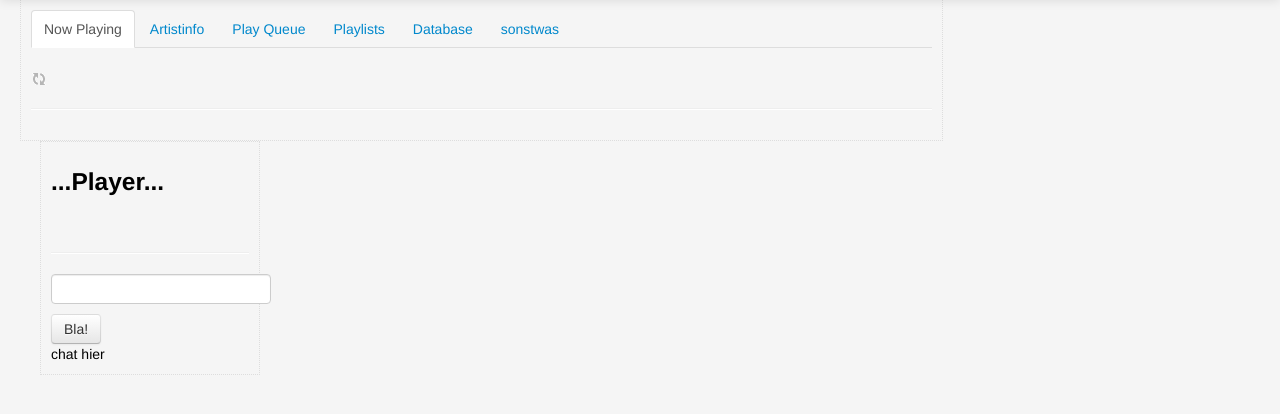
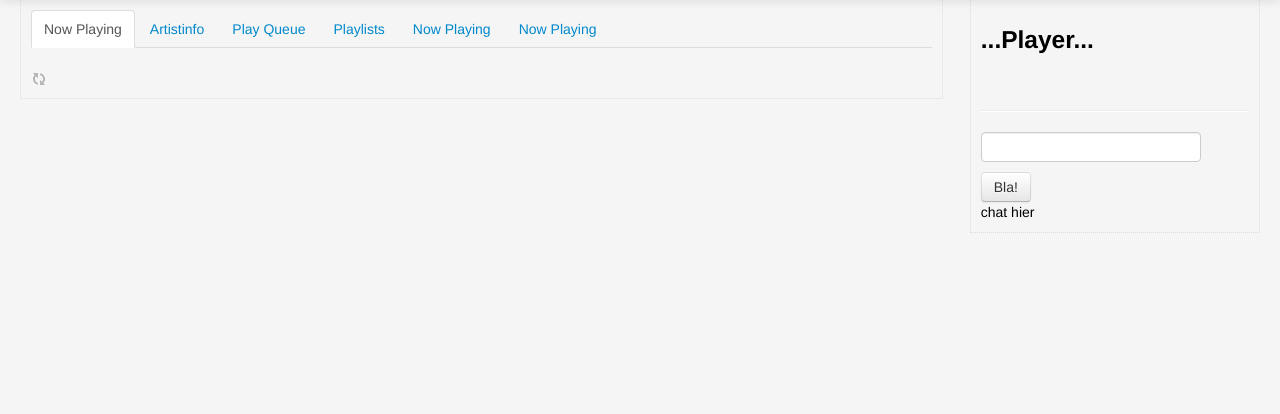
Before and after one commit to woelper/leukosia, a Django app: template templates/nowplaying.html in a window 1280 px wide. Shown: the part 41-455 px from the top of the page. Run offline with Django 3.2, Linux system fonts and the light colour scheme; the template is opened without the code that fills it, so the values that code supplies are empty; some libraries are stand-ins or nearby versions.

Commit message:
einiges neu

```diff
--- a/templates/master.html
+++ b/templates/master.html
@@ -55,20 +55,22 @@
 
 
 			{% if not login %}
+
 			<div class="span3">
 				<div class="content content-right">
 				<h3>...Player...</h3>
 				<br>
 				<hr>
-				  <input id="appendedInputButton" type="text" name="chatcontent">
-				  <button class="btn" type="button">Bla!</button>
+				  <input id="appendedInputButton" type="text" id="chatcontent" name="chatcontent">
+					<button id="chatpush" class="btn" type="button">Bla!</button>
 				  </input>
 				  <div id="chat">chat hier</div>
 				</div>
 			</div>
 			{% endif %}
 
-
+		</div>
+	</div>
 
     <!-- Le javascript
     ================================================== -->
@@ -176,8 +178,12 @@
 		setInterval(update_chat,5000);
 	});
 
+	$('chatpush').click(function() {
+		push_chat();
+		});
 	function push_chat() {
 		content = document.getElementById('chatcontent').value;
+		alert(content);
 		$.ajax({
 			type: "POST",
 			url:  '/chatpush/',
--- a/templates/nowplaying.html
+++ b/templates/nowplaying.html
@@ -4,32 +4,71 @@
 
 		<div class="row-fluid">
 
-			<div class=" content content-left span9">
+			<div class="content content-left span9">
 
+				<div class="tabbable">
 					<ul class="nav nav-tabs">
-			  <li class="active"><a href="#">Now Playing</a></li>
-			  <li><a href="#">Artistinfo</a></li>
-			  <li><a href="#">Play Queue</a></li>
-			  <li><a href="#">Playlists</a></li>
-			  <li><a href="#">Database</a></li>
-			  <li><a href="#">sonstwas</a></li>
+					  <li class="active"><a href="#tab1" data-toggle="tab">Now Playing</a></li>
+					  <li><a href="#tab2" data-toggle="tab">Artistinfo</a></li>
+					  <li><a href="#tab3" data-toggle="tab">Play Queue</a></li>
+					  <li><a href="#tab4" data-toggle="tab">Playlists</a></li>
+					  <li><a href="#tab5" data-toggle="tab">Now Playing</a></li>
+					  <li><a href="#tab6" data-toggle="tab">Now Playing</a></li>
 					</ul>
 
-			<!--<audio src="http://leukosia.eu:8003/" preload="auto">
-			</audio>-->
-			<div id="albumcovercontainer" class="pull-left"><img src="{{STATIC_URL}}img/loading.gif" /></div>
+					<div class="tab-content">
+						<div class="tab-pane active" id="tab1">
+							<div id="albumcovercontainer" class="pull-left">
+								<img src="{{STATIC_URL}}img/loading.gif" />
+							</div>
 							<div id="trackinfo" style="display:none" class="pull-left">
 								<!-- trackinfo created by ajax call -->
 							</div>
-			<div style="clear:both"></div>
-			<hr>
+						</div>
+
+						<div class="tab-pane" id="tab2">
 							<div id="artistinfo">
 							</div>
+						</div>
+
+						<div class="tab-pane" id="tab3">
+							<table class="table table-condensed table-striped">
+								<thead>
+									<tr>
+									<th>Track</th>
+									<th>Title</th>
+									<th>Artist</th>
+									<th>Album</th>
+									<th>Date</th>
+									<th>Genre</th>
+									<th>Duration</th>
+								</tr>
+								</thead>
+								<tbody>
+								{% for e in playlist%}
+								<tr>
+									<td>{{e.track}}</td>
+									<td>{{e.title}}</td>
+									<td>{{e.artist}}</td>
+									<td>{{e.album}}</td>
+									<td>{{e.date}}</td>
+									<td>{{e.genre}}</td>
+									<td>{{e.time}}</td>
+								</tr>
+								{% endfor %}
+								</tbody>
+							</table>
+
+						</div>
+					</div>
+				</div>
+
+			</div> <!-- /content -->
 
 
-		</div> <!-- /row -->
 
-    </div> <!-- /container -->
+
+
 
     <!-- Le javascript
     ================================================== -->
--- a/webfrontend/views.py
+++ b/webfrontend/views.py
@@ -173,7 +173,9 @@ def nowplaying(request):
 		if e['admin_port'] == int(station_port):
 			station_name = e['stream_name']
 
-	return render_to_response('nowplaying.html',{'cur_song':current_song,'station_port':station_port,'station_name':station_name},context_instance=RequestContext(request))
+	cur_playlist = get_current_playlist(request.GET['station_port'].encode('utf-8'))
+
+	return render_to_response('nowplaying.html',{'cur_song':current_song,'station_port':station_port,'station_name':station_name,'playlist':cur_playlist},context_instance=RequestContext(request))
 
 
 def playqueue(request):
```
Also changed, not shown: templates/playqueue.html (+1 -26 lines), templates/stations.html (+3 -8 lines). Lines whose indentation alone changed are shown as unchanged.
